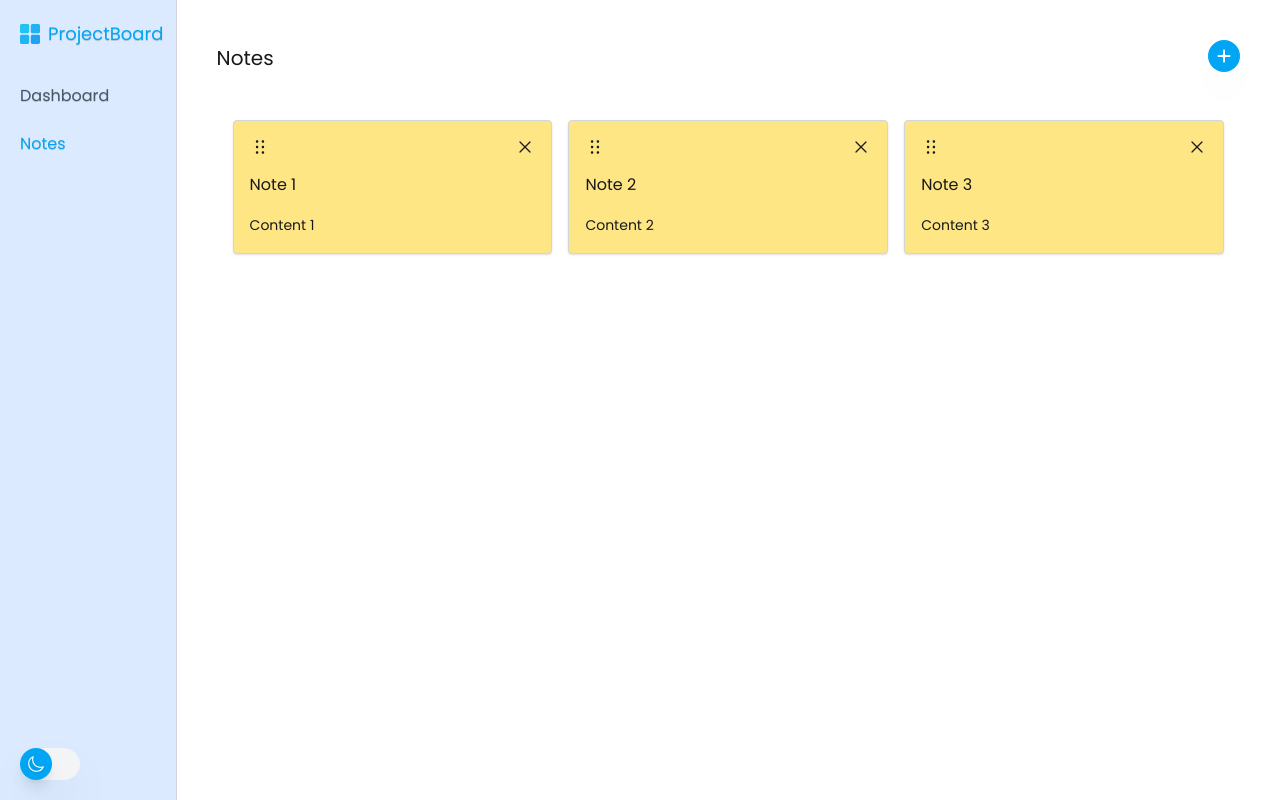
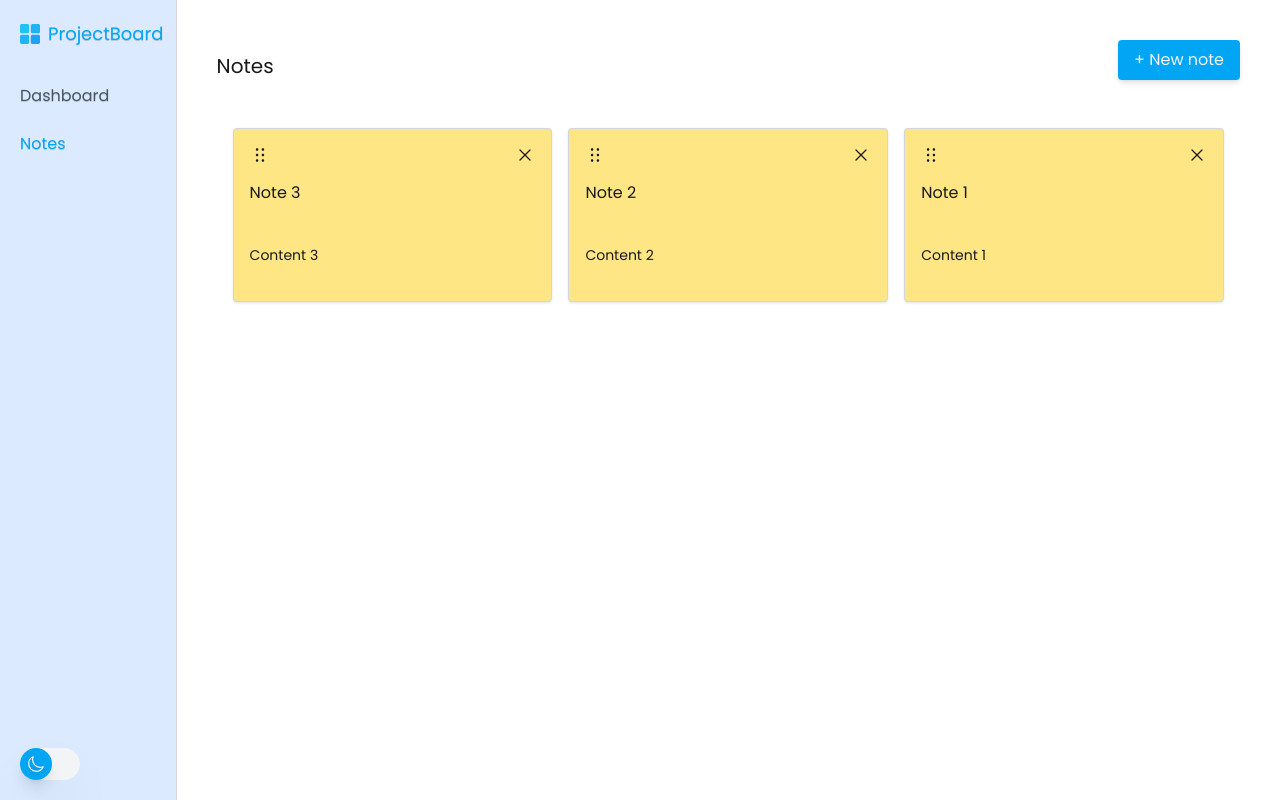
Before and after one commit to viviantangdev/projectboard, a React (Vite) app: page /notes in a window 1280 px wide. Built offline with nearby package versions, Linux system fonts and the light colour scheme.

Commit message:
Create and delete note

```diff
--- a/src/features/notes/Notes.tsx
+++ b/src/features/notes/Notes.tsx
@@ -1,9 +1,25 @@
 import FeatureLayout from '../../shared/layouts/FeatureLayout';
 import NoteBoard from './components/NoteBoard';
+import { useNotes } from './context/useNotes';
 
 const Notes = () => {
+  const { onCreateNote } = useNotes();
+
+  function handleSumbit() {
+    onCreateNote({ id: '', title: '', content: '' }); // ID will be generated in onCreateNote
+  }
   return (
-    <FeatureLayout title='Notes'>
+    <FeatureLayout
+      title='Notes'
+      actionButton={
+        <button
+          onClick={handleSumbit}
+          className='createButton'
+        >
+          + New note
+        </button>
+      }
+    >
       <NoteBoard />
     </FeatureLayout>
   );
--- a/src/features/notes/components/Note.tsx
+++ b/src/features/notes/components/Note.tsx
@@ -3,12 +3,14 @@ import { HiOutlineXMark } from 'react-icons/hi2';
 import { RiDraggable } from 'react-icons/ri';
 import type { NoteItem } from '../../../shared/utils/note';
 
-interface NoteProps extends NoteItem {
+interface NoteProps {
+  note: NoteItem;
   onDelete: () => void;
+  onUpdate: (updatedData: NoteItem) => void; // Updated to accept data
   dragHandleProps?: SyntheticListenerMap | null;
 }
 
-const Note = ({ title, content, onDelete, dragHandleProps }: NoteProps) => {
+const Note = ({ note, onDelete, onUpdate, dragHandleProps }: NoteProps) => {
   return (
     <div className='note'>
       <div className='flex justify-between items-center'>
@@ -17,10 +19,37 @@ const Note = ({ title, content, onDelete, dragHandleProps }: NoteProps) => {
         </div>
         <HiOutlineXMark onClick={onDelete} className='cursor-pointer' />
       </div>
-      <span>{title}</span>
-      <div>
-        <span className='text-sm'>{content}</span>
-      </div>
+      <textarea
+        className='w-full resize-none h-auto text-md '
+        placeholder='New title'
+        value={note.title}
+        onChange={(e) => {
+          const target = e.target;
+          target.style.height = 'auto'; // Reset height to recalculate
+          target.style.height = `${target.scrollHeight}px`; // Set height to content
+          onUpdate({
+            id: note.id,
+            title: e.target.value,
+            content: note.content,
+          });
+        }}
+      />
+
+      <textarea
+        className='w-full resize-none h-auto outline-none text-sm'
+        placeholder='New content'
+        value={note.content}
+        onChange={(e) => {
+          const target = e.target;
+          target.style.height = 'auto'; // Reset height to recalculate
+          target.style.height = `${target.scrollHeight}px`; // Set height to content
+          onUpdate({
+            id: note.id,
+            title: note.title,
+            content: e.target.value,
+          });
+        }}
+      />
     </div>
   );
 };
--- a/src/features/notes/components/NoteBoard.tsx
+++ b/src/features/notes/components/NoteBoard.tsx
@@ -10,7 +10,7 @@ import { useNotes } from '../context/useNotes';
 import Note from './Note';
 
 const SortableNote = ({ note }: { note: NoteItem }) => {
-  const { onDeleteNote } = useNotes();
+  const { onDeleteNote, onUpdateNote } = useNotes();
   const {
     attributes,
     listeners,
@@ -31,11 +31,12 @@ const SortableNote = ({ note }: { note: NoteItem }) => {
   return (
     <div ref={setNodeRef} style={style} {...attributes}>
       <Note
-        title={note.title}
-        content={note.content}
-        id={note.id}
+        note={note}
         dragHandleProps={listeners}
         onDelete={() => onDeleteNote(note.id)}
+        onUpdate={(updatedData: NoteItem) =>
+          onUpdateNote(note.id, updatedData)
+        }
       />
     </div>
   );
@@ -55,12 +56,12 @@ const NoteBoard = () => {
     <DndContext collisionDetection={closestCenter} onDragEnd={handleDragEnd}>
       <SortableContext
         items={notes.map((note) => note.id.toString())}
-        strategy={rectSortingStrategy} // Use rectSortingStrategy for both layouts
+        strategy={rectSortingStrategy}
       >
         <div className='noteBoard'>
           {notes.map((note) => (
             <SortableNote key={note.id.toString()} note={note} />
-          ))}
+          )).reverse()}
         </div>
       </SortableContext>
     </DndContext>
--- a/src/features/notes/context/NotesProvider.tsx
+++ b/src/features/notes/context/NotesProvider.tsx
@@ -9,11 +9,17 @@ export const NotesProvider = ({ children }: { children: React.ReactNode }) => {
     { id: '1', title: 'Note 1', content: 'Content 1' },
     { id: '2', title: 'Note 2', content: 'Content 2' },
     { id: '3', title: 'Note 3', content: 'Content 3' },
-
   ]);
 
-  function onCreateNote({ ...data }: NoteItem) {
-    setNotes((prev) => [...prev, { ...data, id: uuidV4() }]);
+  function onCreateNote({ title, content }: NoteItem) {
+    setNotes((prev) => [
+      ...prev,
+      {
+        id: uuidV4(),
+        title,
+        content,
+      },
+    ]);
   }
 
   function onUpdateNote(id: string, { ...data }: NoteItem) {
--- a/src/index.css
+++ b/src/index.css
@@ -111,7 +111,7 @@ body {
 }
 
 .note {
-  @apply flex flex-col gap-4 p-4
+  @apply flex flex-col gap-4 p-4 min-h-full
   bg-amber-200 rounded shadow-sm
    border border-gray-300;
   @variant dark {
@@ -187,7 +187,23 @@ body {
   &:focus {
     @apply outline-none ring-2 ring-sky-500;
   }
-    @variant dark {
+  @variant dark {
     @apply border-gray-500;
   }
 }
+
+/*Create note button*/
+.createButton {
+  @apply cursor-pointer rounded px-4 py-2 shadow-md
+   bg-sky-500 text-zinc-100
+  transition-smooth;
+  &:hover {
+    @apply bg-zinc-700;
+  }
+  @variant dark {
+    @apply bg-sky-600;
+    &:hover {
+      @apply bg-zinc-700;
+    }
+  }
+}
--- a/src/shared/layouts/FeatureLayout.tsx
+++ b/src/shared/layouts/FeatureLayout.tsx
@@ -1,17 +1,21 @@
 import React from 'react';
-import FloatingMenuButton from '../components/floatingMenu/FloatingMenuButton';
 
 interface FeatureLayoutProps {
   title: string;
   children: React.ReactNode;
+  actionButton?: React.ReactNode;
 }
 
-const FeatureLayout = ({ title, children }: FeatureLayoutProps) => {
+const FeatureLayout = ({
+  title,
+  children,
+  actionButton = <></>,
+}: FeatureLayoutProps) => {
   return (
     <main className='p-3 md:p-10 flex flex-col gap-8 w-full'>
       <div className='flex justify-between items-end'>
         <h2 className='text-xl'>{title}</h2>
-        <FloatingMenuButton />
+        {actionButton}
       </div>
       {children}
     </main>
```
Also changed, not shown: src/shared/utils/note.tsx (line endings or trailing spaces).
